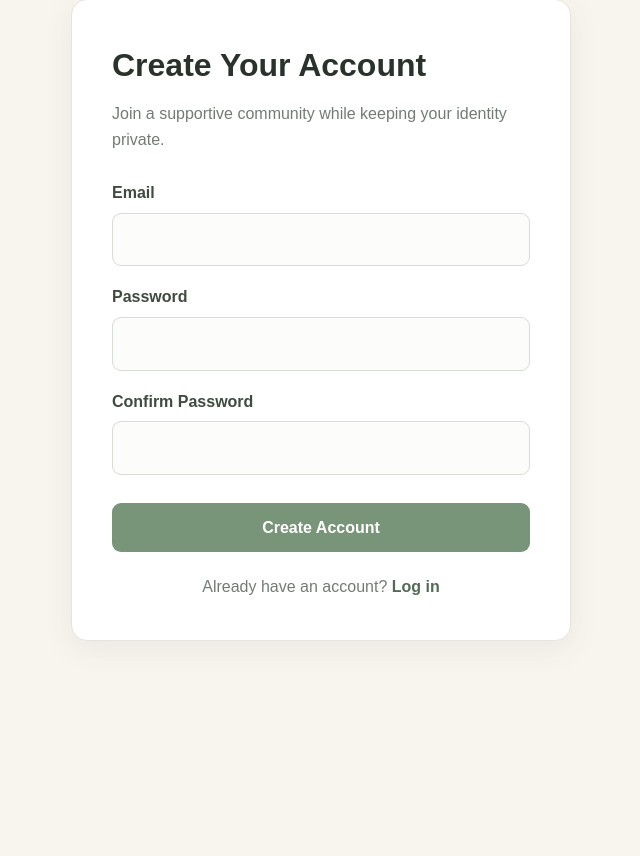
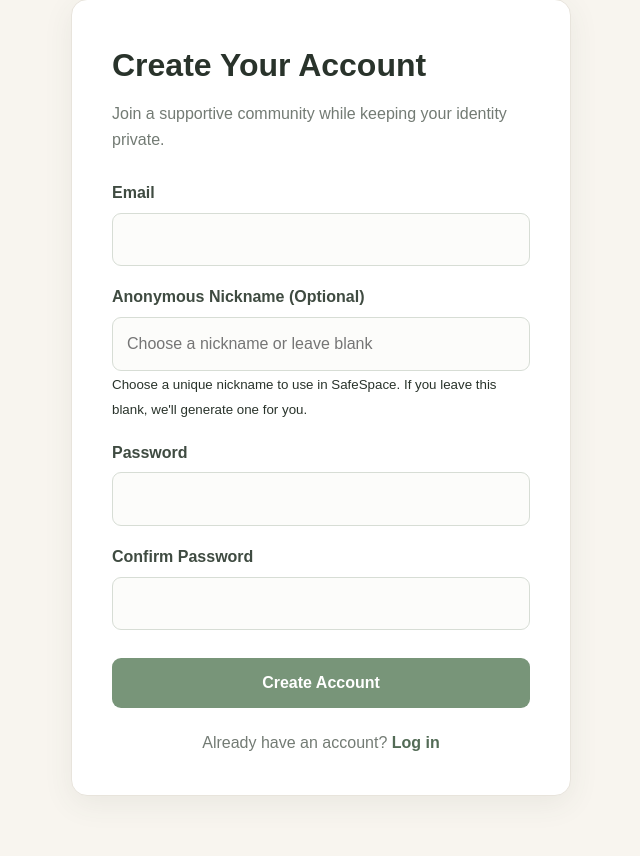
Before and after one commit to JulietMumbi/safespace, a Django app: page /signup/ in a window 1280 px wide. Shown: the part 139-995 px from the top of the page, without its empty margins (319-959 px from the left). Before the commit the page ends 780 px from the top, so only its background shows below. Run offline with Django 5.2, Linux system fonts and the light colour scheme.

Commit message:
sorted anonymity

```diff
--- a/core/templates/core/signup.html
+++ b/core/templates/core/signup.html
@@ -58,6 +58,22 @@
                 >
             </div>
 
+<div class="form-group">
+    <label for="anonymous_name">Anonymous Nickname (Optional)</label>
+
+    <input
+        type="text"
+        id="anonymous_name"
+        name="anonymous_name"
+        maxlength="50"
+        placeholder="Choose a nickname or leave blank"
+    >
+
+    <small>Choose a unique nickname to use in SafeSpace.
+        If you leave this blank, we'll generate one for you.
+    </small>
+</div>
+
 
 
 
--- a/core/views.py
+++ b/core/views.py
@@ -4,7 +4,7 @@ from django.contrib.auth import authenticate, login, logout
 from django.contrib import messages
 from django.urls import reverse
 from django.contrib.auth.hashers import make_password
-from django.http import HttpResponseForbidden
+from django.http import HttpResponseForbidden, request
 from .models import (
     User,
     AnonymousProfile,
@@ -61,15 +61,17 @@ def generate_anonymous_name():
             return name
 
 
+
 def signup(request):
     if request.method == 'POST':
         email = request.POST.get('email', '').strip()
         password = request.POST.get('password', '')
         confirm_password = request.POST.get('confirm_password', '')
+        anonymous_name = request.POST.get('anonymous_name', '').strip()
 
         if not email or not password or not confirm_password:
             return render(request, 'core/signup.html', {
-                'error': 'Please fill in all fields.'
+                'error': 'Please fill in all required fields.'
             })
 
         if password != confirm_password:
@@ -82,14 +84,24 @@ def signup(request):
                 'error': 'An account with this email already exists.'
             })
 
+        # Check whether the chosen nickname is already taken
+        if anonymous_name and AnonymousProfile.objects.filter(
+            anonymous_name__iexact=anonymous_name
+        ).exists():
+            return render(request, 'core/signup.html', {
+                'error': 'This nickname is already taken. Please choose another.'
+            })
+
+        # Generate a nickname if the student leaves the field blank
+        if not anonymous_name:
+            anonymous_name = generate_anonymous_name()
+
         user = User.objects.create(
             email=email,
             password=make_password(password),
             role='student',
             account_status='active'
         )
-
-        anonymous_name = generate_anonymous_name()
 
         AnonymousProfile.objects.create(
             user=user,
```
